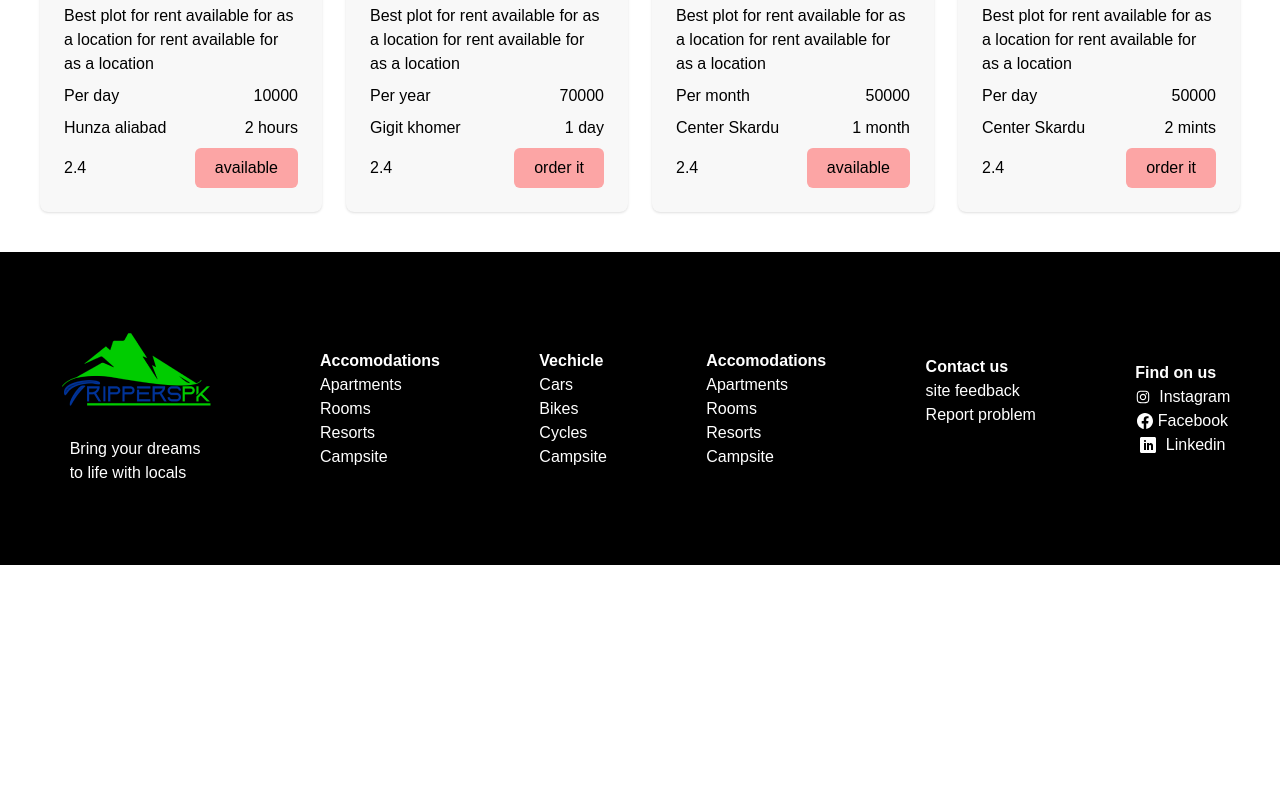
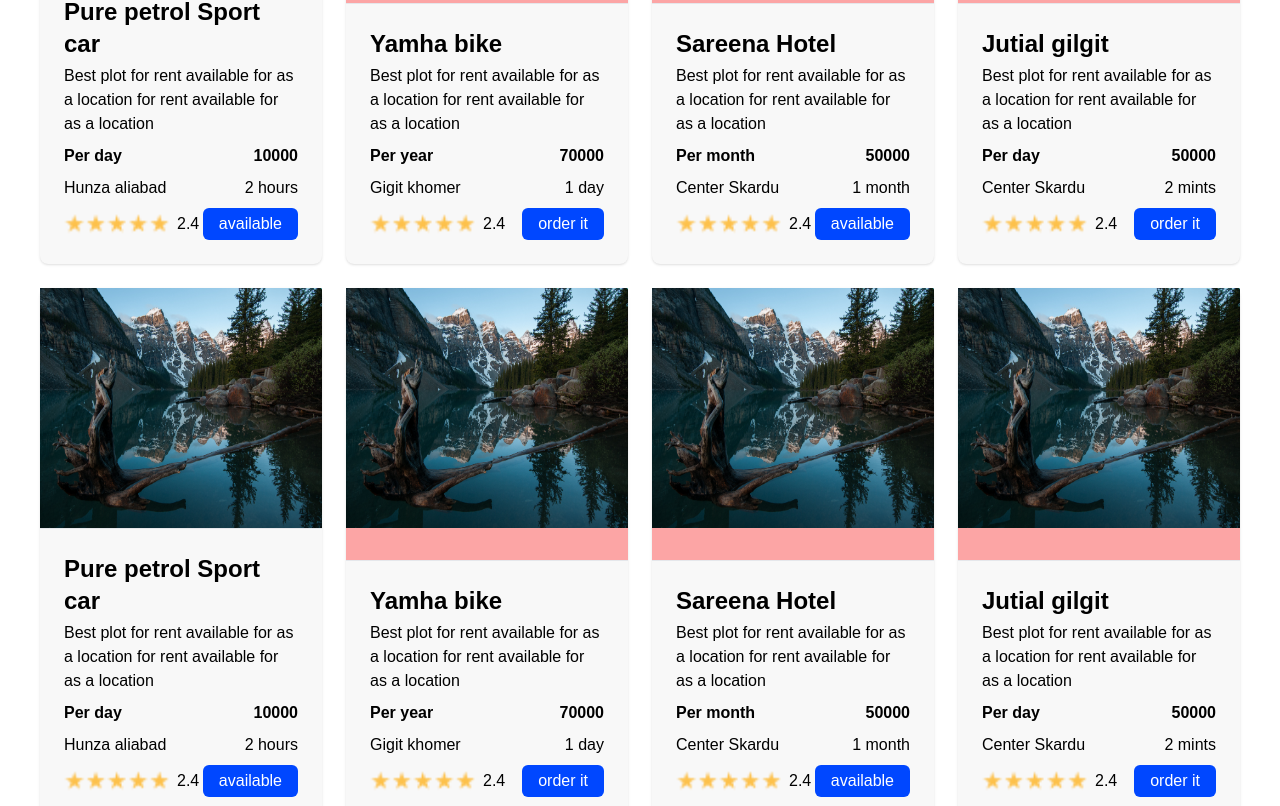
Before and after one commit to imran-baitham/tripperspk, a Next.js app: page / in a window 1280 px wide. Shown: the part 1694-2500 px from the top of the page. Before the commit the page ends 2259 px from the top, so only its background shows below. Built offline with nearby package versions, Linux system fonts and the light colour scheme.

Commit message:
product update

```diff
--- a/mocks/projects/AddProject.json
+++ b/mocks/projects/AddProject.json
@@ -98,5 +98,106 @@
     "star": false,
     "login": true,
     "productApiUrl": "../../public/images/nature.jpg"
+  },
+  {
+    "id": 1,
+    "name": "Pure petrol Sport car",
+    "slug": "Pure-petrol-Sport-car",
+    "datails": "Best plot for rent  available for as a location for rent  available for as a location ",
+    "owner": {
+      "id": 88843214,
+      "login": "bryanw6d",
+      "type": "User"
+    },
+    "charge": "Per day",
+    "price": 10000,
+    "email": "imranbaitham001@gmail,com",
+    "number": "03554529168",
+    "status": "available",
+    "address": "Hunza aliabad",
+    "city": "Gilgit",
+    "firstName": "imran",
+    "lastName": "baitham",
+    "rate": "2.4",
+    "time": "2 hours",
+    "star": false,
+    "login": true,
+    "productApiUrl": "../../public/images/nature.jpg"
+  },
+  {
+    "id": 2,
+    "name": "Yamha bike",
+    "slug": "Yamha-bike",
+    "datails": "Best plot for rent  available for as a location for rent  available for as a location ",
+    "owner": {
+      "id": 88843214,
+      "login": "bryanw6d",
+      "type": "User"
+    },
+    "charge": "Per year",
+    "price": 70000,
+    "email": "imranbaitham001@gmail,com",
+    "number": "03554529168",
+    "status": false,
+    "address": "Gigit khomer",
+    "city": "Islamabad",
+    "firstName": "imran",
+    "lastName": "baitham",
+    "rate": "2.4",
+    "time": "1 day",
+    "star": false,
+    "login": true,
+    "productApiUrl": "../../public/images/nature.jpg"
+  },
+  {
+    "id": 3,
+    "name": "Sareena Hotel",
+    "slug": "Sareena-Hotel",
+    "datails": "Best plot for rent  available for as a location for rent  available for as a location ",
+    "owner": {
+      "id": 88843214,
+      "login": "bryanw6d",
+      "type": "User"
+    },
+    "charge": "Per month",
+    "price": 50000,
+    "email": "imranbaitham001@gmail,com",
+    "number": "03554529168",
+    "status": "available",
+    "address": "Center Skardu ",
+    "city": "Karachi",
+    "firstName": "imran",
+    "lastName": "baitham",
+    "rate": "2.4",
+    "time": "1 month",
+    "star": false,
+    "login": true,
+    "productApiUrl": "../../public/images/nature.jpg"
+  },
+  {
+    "id": 4,
+    "name": "Jutial gilgit",
+    "slug": "Jutial-gilgit",
+    "datails": "Best plot for rent  available for as a location for rent  available for as a location ",
+    "owner": {
+      "id": 88843214,
+      "login": "bryanw6d",
+      "type": "User"
+    },
+    "charge": "Per day",
+    "price": 50000,
+    "email": "imranbaitham001@gmail,com",
+    "number": "03554529168",
+    "status": false,
+    "address": "Center Skardu ",
+    "city": "Karachi",
+    "firstName": "imran",
+    "lastName": "baitham",
+    "rate": "2.4",
+    "time": "2 mints",
+    "star": false,
+    "login": true,
+    "productApiUrl": "../../public/images/nature.jpg"
   }
+
 ]
--- a/pages/product/product.js
+++ b/pages/product/product.js
@@ -1,12 +1,9 @@
-/* This example requires Tailwind CSS v2.0+ */
-import { EnvelopeIcon, PhoneIcon } from "@heroicons/react/20/solid";
 import Image from "next/image";
 import Link from "next/link";
 import { useEffect, useState } from "react";
 import testimage from "../../public/images/nature.jpg";
-
+import starsImg from "../../public/images/imageStar.png"
 export default function Product() {
-  // eslint-disable-next-line react-hooks/rules-of-hooks
   const [people, setData] = useState(null);
   const getData = () => fetch("/api/project").then((res) => res.json());
   // eslint-disable-next-line react-hooks/rules-of-hooks
@@ -17,20 +14,10 @@ export default function Product() {
   }, []);
 
   if (!people) return <div className="text-black text-3xl">loading...</div>;
-  // const skeletonMap = [0, 1, 2, 3, 4, 5, 6];
-  // if (!people)
-  //     return (
-  //         <div className="text-white text-3xl h-screen">
-  //             {skeletonMap.map(() => {
-  //                 // eslint-disable-next-line react/jsx-key
-  //                 return <h1>item parts</h1>;
-  //             })}
-  //         </div>
-  //     );
 
   return (
     <div className="w-full h-auto w-5/6 m-auto rounded-md">
-      <h1>Rents Nearby</h1>
+      <h1 className="flex mt-7 ml-10 font-bold items-center">Rents Nearby</h1>
       <ul
         role="list"
         className="p-10 grid grid-cols-1 gap-6 sm:grid-cols-2 md:grid-cols-3 lg:grid-cols-4"
@@ -52,19 +39,22 @@ export default function Product() {
               </div>
             </Link>
             <div className="text-left p-6">
-              <h1 className="text-2xl font-[400]">{person.name}</h1>
-              <p className="pt-1">{person.datails}</p>
-              <div className="pt-2 flex items-center justify-between">
+              <h3 className="text-2xl font-[300] font-semibold">{person.name}</h3>
+              <p className="pt-1 font-poppins">{person.datails}</p>
+              <div className="pt-2 flex items-center justify-between font-semibold">
                 <h2>{person.charge}</h2>
                 <h2>{person.price}</h2>
               </div>
-              <div className="pt-2 flex items-center justify-between">
-                <h2>{person.address}</h2>
+              <div className="pt-2 flex items-center justify-between  ">
+                <h2 >{person.address}</h2>
                 <h2>{person.time}</h2>
               </div>
               <div className="pt-2 flex items-center justify-between">
-                <h2>{person.rate}</h2>
-                <button className="bg-red-300 py-2 px-5 rounded-md">
+               <div className="flex items-center aligin-center">
+                <img className="w-[105px]" src={starsImg.src} alt="image not get from api"/>
+               <h2 className="ml-2">{person.rate}</h2>
+               </div>
+                <button className="bg-[#0047FF] text-white py-1 px-4 rounded-md">
                   {person.status === "available" ? "available" : "order it"}
                 </button>
               </div>
```
Also changed, not shown: public/images/imageStar.png (added), public/images/rating.png (added).
